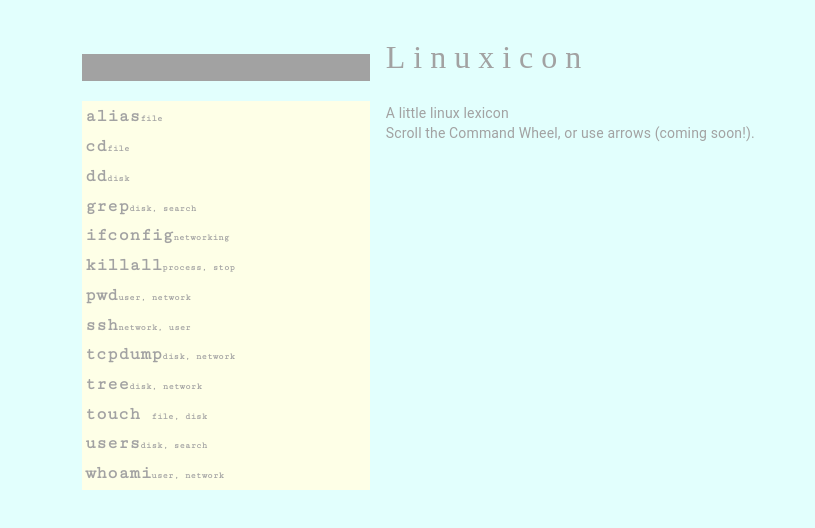
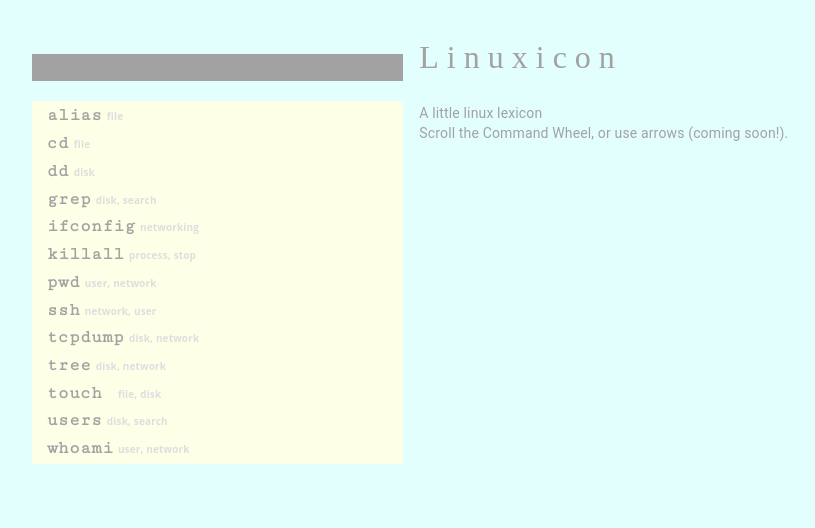
Before and after one commit to bretperry/lnxkn, a React (Create React App) app: page / in a window 1280 px wide. Shown: the top 528 px of the page, without its empty margins (122-937 px from the left). Built offline with nearby package versions, Linux system fonts and the light colour scheme.

Commit message:
added local state for schosen item highlight; made css changes to table

```diff
--- a/src/App.css
+++ b/src/App.css
@@ -7,3 +7,9 @@ body{
 p{
   margin:  0 auto 1rem;
 }
+.active{
+  background-color: #f6ffa4 ;
+  border:  none;
+  height:  70px;
+  /*color: #a2a2a2;*/
+}
--- a/src/App.js
+++ b/src/App.js
@@ -21,13 +21,13 @@ const Title = styled.h1`
 `;
 const Container = styled.div`
   margin: auto;
-  max-width: 900px;
+  max-width: 1000px;
   padding: 1em;
   color:${cssVars.fontColor};
 `;
 const Columns = styled.div`
   display: grid;
-  grid-template-columns: 33% 67%;
+  grid-template-columns: 38.2% 61.8%;
   grid-column-gap: 1rem;
 `;
 
--- a/src/components/CommandTable.jsx
+++ b/src/components/CommandTable.jsx
@@ -1,4 +1,4 @@
-import React from 'react';
+import React, { useState } from 'react';
 import styled from "@emotion/styled";
 import { observer } from "mobx-react";
 
@@ -15,6 +15,7 @@ const Table = styled.table`
 	font-weight:bold;
 	font-family: ${cssVars.fixedFont};
 	width: 100%;
+	color: ${cssVars.fontColor};
 `;
 const Thead = styled.thead`
 	display:none;
@@ -28,6 +29,9 @@ const Tbody = styled.tbody`
 `;
 
 const CommandTable = () => {
+
+	const [chosen, setChosen] = useState();
+
 	return(
 	  <Table >
 	    <Thead>
@@ -40,11 +44,14 @@ const CommandTable = () => {
 	      {store.filteredList
 	        .map((item) =>(
 	          <ItemRow
+	          	active={item === chosen}
 	            listItem={item}
 	            key={item.name}
-	            onSelect={(item) =>
-	            	store.setSelected(item)
-	   			}
+	            onSelect={(item) => {
+	            	store.setSelected(item);
+	            	setChosen(item);
+
+	            }}
 	          />
 	     ))}
 	    </Tbody>
--- a/src/components/ItemRow.jsx
+++ b/src/components/ItemRow.jsx
@@ -1,26 +1,36 @@
 import React from 'react';
 import styled from "@emotion/styled";
-
+import cssVars from "../cssVars";
 
 import ItemType from '../itemType';
+
+const Row = styled.tr`
+
+`;
 
 const TdName = styled.td`
   width: 100%;
   font-size: large;
+  padding: 0rem .8rem;
+`;
+const Span = styled.span`
+  font-size: 10px;
+  font-family: Futura, open sans;
+  margin: .3rem;
+  color: ${cssVars.fontColorLt};
 `;
 
-const Span = styled.span`
-  font-size: xx-small;
-`;
-
-const ItemRow = ({ listItem, onSelect }) => {
+const ItemRow = ({ active, listItem, onSelect }) => {
   return(
-    <tr onClick={()=>onSelect(listItem)}>
+    <Row
+      onClick={()=>onSelect(listItem)}
+      className={active ? "command active" : "command"}
+    >
       <TdName>
         {listItem.name}{console.log(listItem.name)}
         <Span>{listItem.type.join(", ")}</Span>
       </TdName>
-    </tr>
+    </Row>
   );
 };
 
--- a/src/components/TheDeets.jsx
+++ b/src/components/TheDeets.jsx
@@ -29,7 +29,7 @@ const DeetsDiv = styled.div`
 
 const StatsTable = styled.table`
   font-family: ${cssVars.bodyFont};
-  background-color: ${cssVars.fontColorLt};
+  background-color: ${cssVars.fontColor};
   color: ${cssVars.tableColor};
   font-size: x-small;
   padding: .7em;
```
